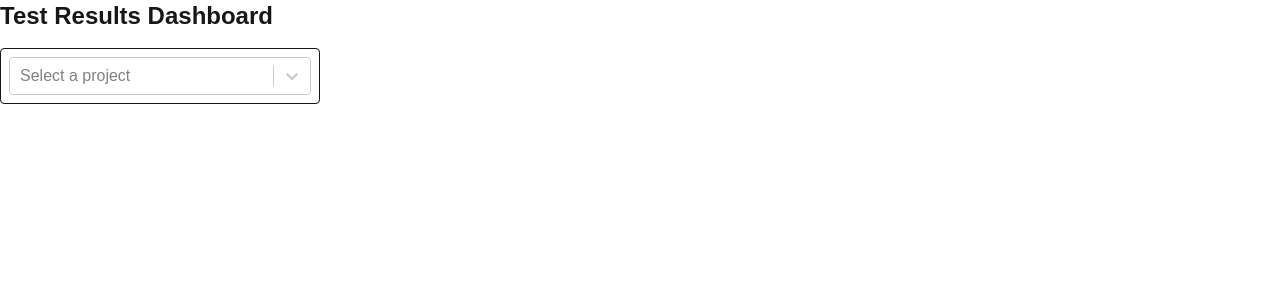
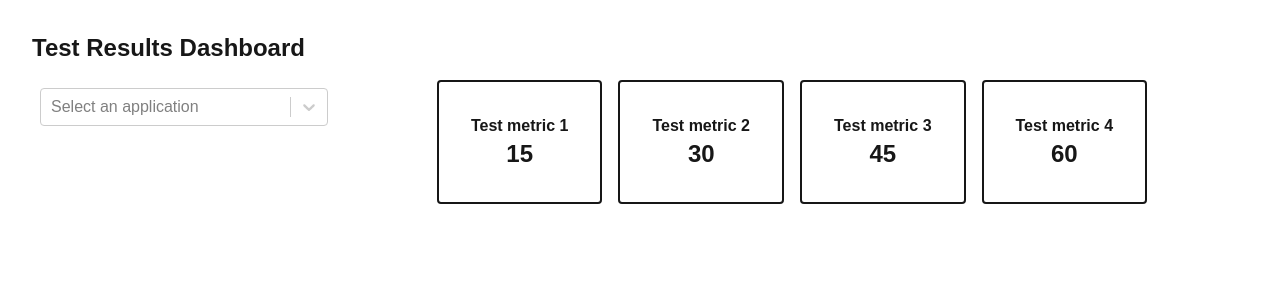
Before and after one commit to auto-collab/test-scope, a Next.js app: page / in a window 1280 px wide. Shown: the top 300 px of the page. Built offline with nearby package versions, Linux system fonts and the light colour scheme.

Commit message:
added select and metric box components

```diff
--- /dev/null
+++ b/app/components/metric-box.tsx
@@ -0,0 +1,20 @@
+export default function MetricBox({
+  title,
+  value,
+}: {
+  title?: string;
+  value?: string;
+}) {
+  return (
+    <div className="p-8 rounded border-2">
+      <div className="flex flex-col items-center">
+        <span id="metric-title" className="font-bold">
+          {title}
+        </span>
+        <span id="metric-value" className="text-2xl font-bold">
+          {value}
+        </span>
+      </div>
+    </div>
+  );
+}
--- a/app/components/project-selector.tsx
+++ b/app/components/project-selector.tsx
@@ -9,28 +9,13 @@ interface ProjectSelectorProps {
 }
 
 export default function ProjectSelector({ options }: ProjectSelectorProps) {
-  // const options = [
-  //   {
-  //     value: "project1",
-  //     label: "Project 1",
-  //   },
-  //   {
-  //     value: "project2",
-  //     label: "Project 2",
-  //   },
-  //   {
-  //     value: "project3",
-  //     label: "Project 3",
-  //   },
-  // ];
-
   return (
     <div>
       <Select
         id="project-selector"
-        className="p-2 border rounded"
+        className="p-2 rounded"
         options={options}
-        placeholder="Select a project"
+        placeholder="Select an application"
       />
     </div>
   );
--- a/app/layout.tsx
+++ b/app/layout.tsx
@@ -27,7 +27,7 @@ export default function RootLayout({
       <body
         className={`${geistSans.variable} ${geistMono.variable} antialiased`}
       >
-        <div className="min-h-screen">
+        <div className="min-h-screen p-8">
           <main>{children}</main>
         </div>
       </body>
--- a/app/page.tsx
+++ b/app/page.tsx
@@ -1,16 +1,29 @@
 "use client";
 
+import MetricBox from "./components/metric-box";
 import ProjectSelector from "./components/project-selector";
 
 export default function Dashboard() {
   return (
-    <div>
+    <>
       <h1 className="text-2xl font-bold mb-4">Test Results Dashboard</h1>
       <div className="grid grid-cols-1 sm:grid-cols-12">
         <div className="mb-6 col-span-1 sm:col-span-3">
-          <ProjectSelector />
+          <ProjectSelector
+            options={[
+              { value: "application1", label: "Application 1" },
+              { value: "application2", label: "Application 2" },
+              { value: "application3", label: "Application 3" },
+            ]}
+          />
+        </div>
+        <div className="flex gap-4 justify-center col-span-1 sm:col-span-9">
+          <MetricBox title="Test metric 1" value="15" />
+          <MetricBox title="Test metric 2" value="30" />
+          <MetricBox title="Test metric 3" value="45" />
+          <MetricBox title="Test metric 4" value="60" />
         </div>
       </div>
-    </div>
+    </>
   );
 }
```
